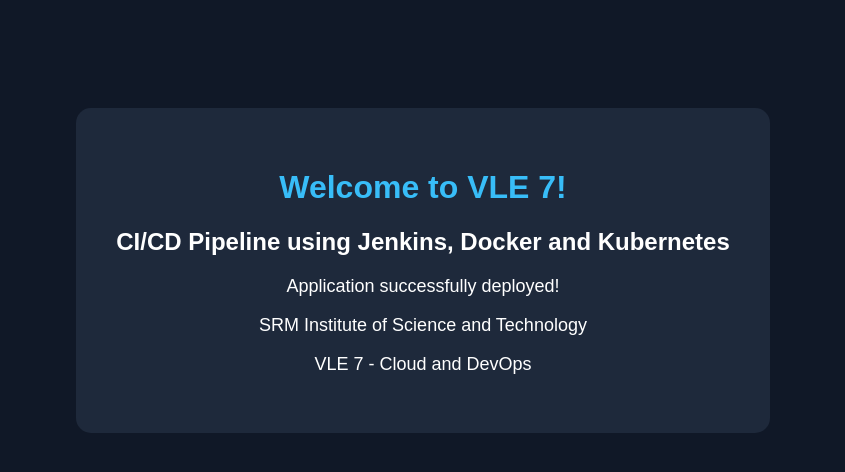
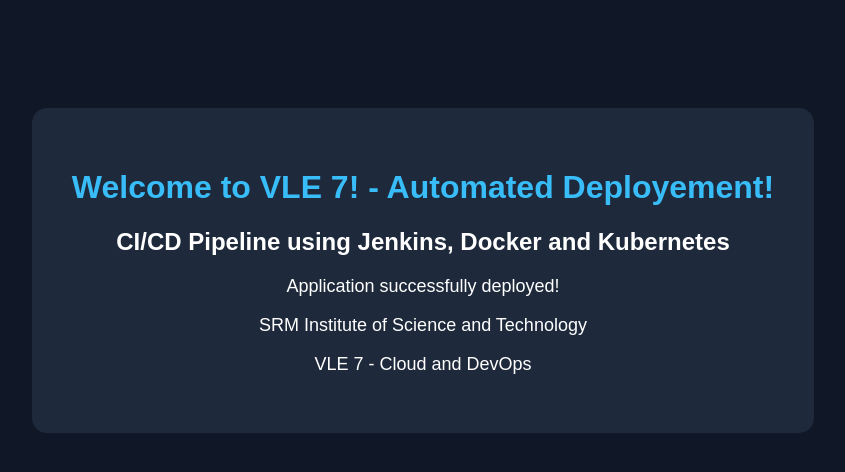
Before and after one commit to GlitchZap/VLE7-8-9-CICD-App, a plain HTML site: page index.html in a window 1280 px wide. Shown: the whole page, without its empty margins (217-1062 px from the left). Drawn offline with Linux system fonts and the light colour scheme.

Commit message:
Test automated deployment

```diff
--- a/index.html
+++ b/index.html
@@ -22,7 +22,7 @@
 </head>
 <body>
     <div class="container">
-        <h1>Welcome to VLE 7!</h1>
+        <h1>Welcome to VLE 7! - Automated Deployement!</h1>
         <h2>CI/CD Pipeline using Jenkins, Docker and Kubernetes</h2>
         <p>Application successfully deployed!</p>
         <p>SRM Institute of Science and Technology</p>
```
